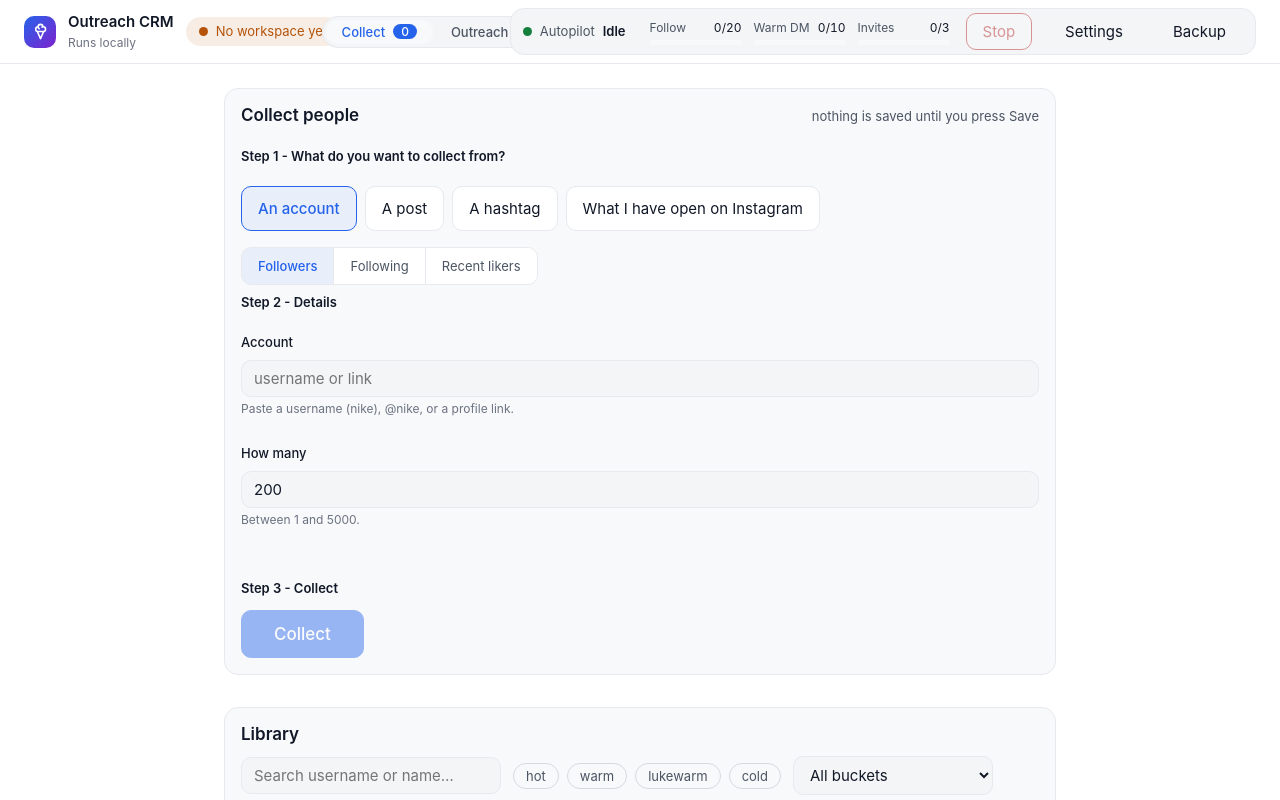
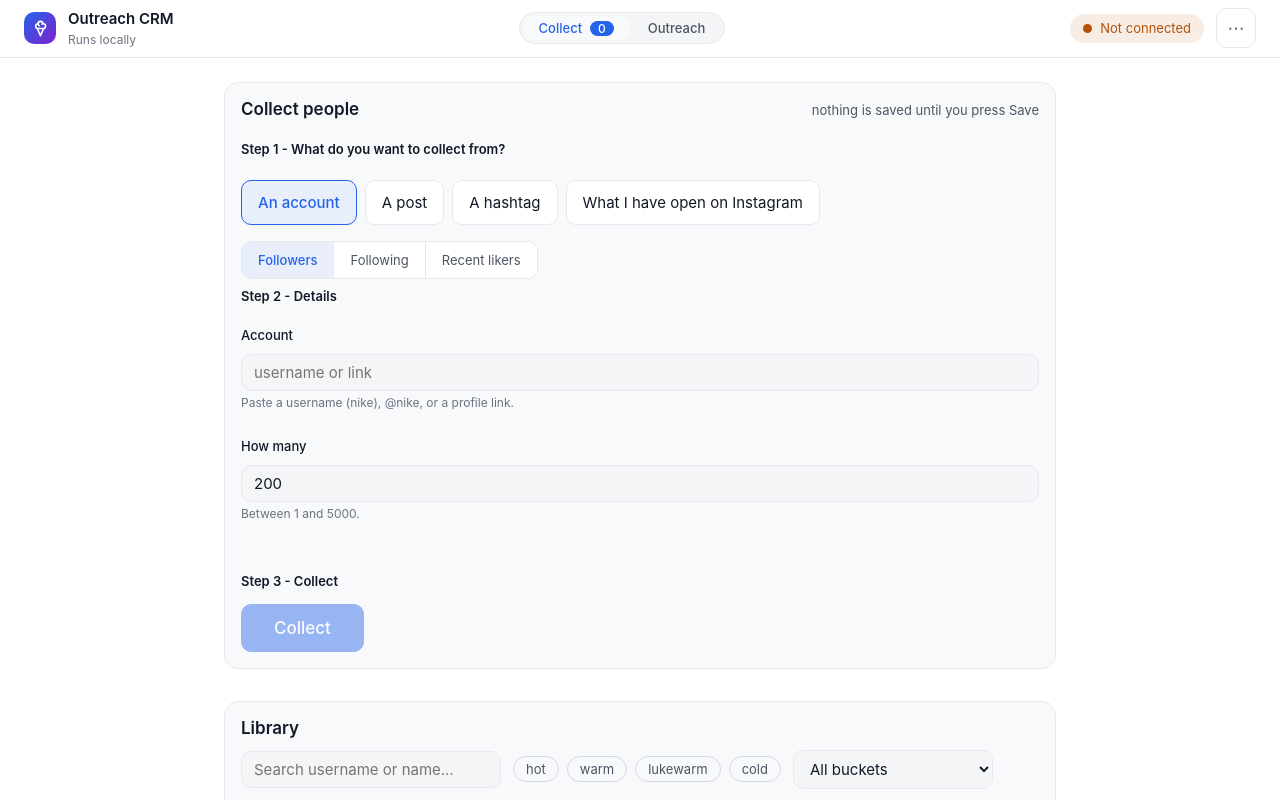
Before and after one commit to Ahmed-Sleem/ig-outreach-crm, a website with bundled scripts: page src/app/index.html in a window 1280 px wide. Built offline with nearby package versions, Linux system fonts and the light colour scheme; some packages are replaced by stand-ins of ours.

Commit message:
Rebuild the shell header: slim never-wrapping bar, overflow menu, run banner (F11, §4.3)
- main.js: the header right is now a connection status (Connected as @name /
  Not connected / Locked until ...) plus one overflow menu holding Settings and
  Backup & export. The three quota meters, the Autopilot read-out and the Stop
  button leave the header. A run banner is rendered into a new #run-banner slot
  only while a run is active (Preparing/Running/Waiting/Stopping) with the phase,
  a plain progress sentence, the countdown and the red Stop; when idle the slot is
  cleared so it takes no space. The left keeps the brand only.
- index.html: add the empty #run-banner root under the header
- design/app.css: the rail no longer pins to a hard-coded --header-h offset and the
  header never wraps below 1100px (it hides the status text instead); the banner
  slot is zero-height while idle and aligned to the 880px content column when active
- tests/shell.test.js: mirror the new header - status + overflow menu on the right,
  no Stop/quota in the header at idle, empty run banner, and the #run-banner root

```diff
--- a/src/app/design/app.css
+++ b/src/app/design/app.css
@@ -648,3 +648,11 @@ button { font-family: inherit; }
 
 /* The lead table caps its own height in CSS, matching the JS viewport maths. */
 .vtable__viewport { max-height: min(70vh, 640px); }
+
+/* The run banner slot: zero-height while idle (no empty space), and aligned to
+   the same 880px content column as the view when a run is active. */
+#run-banner:not(:empty) {
+  width: 100%; max-width: var(--content-max); margin: 0 auto;
+  padding: var(--sp-3) var(--sp-5) 0;
+}
+#run-banner .banner { margin-bottom: 0; }
--- a/src/app/index.html
+++ b/src/app/index.html
@@ -22,6 +22,9 @@
       <div class="shell__right" id="shell-right"></div>
     </header>
     <div class="shell__body">
+      <!-- The run banner is rendered into this slot only while a run is active;
+           when idle main.js clears it so it takes up no space. -->
+      <div id="run-banner"></div>
       <main class="view" id="view-root"></main>
     </div>
   </div>
--- a/src/app/main.js
+++ b/src/app/main.js
@@ -2,10 +2,11 @@
  * Dashboard shell.
  *
  * Owns the three things every view needs but none should build: the api client,
- * the run controller, and the cross-tab sync bus. It renders the persistent top
- * bar — identity, the account guardrail pill, the two-tab switcher, and the live
- * autopilot telemetry strip that stays visible while the owner works in either
- * tab — and swaps the collector and outreach views underneath it.
+ * the run controller, and the cross-tab sync bus. It renders the slim top bar —
+ * identity on the left, the two-tab switcher (Collect / Outreach) in the middle,
+ * and a connection status with a single overflow menu (Settings, Backup & export)
+ * on the right — plus a run banner that appears under the bar only while a run is
+ * active, and swaps the collector and outreach views underneath it.
  *
  * There is no background service worker. This page does the work itself, so
  * nothing can fail to register and take the whole extension down with it. The
@@ -14,7 +15,7 @@
  * the managed Instagram window.
  */
 
-import { $, btn, clear, drawer, el, note, toast } from './lib/ui.js';
+import { $, banner, btn, clear, drawer, el, menu, note, toast } from './lib/ui.js';
 import { createApiClient } from './lib/api.js';
 import { RunPhase, createRunController } from './lib/runner.js';
 import { createSyncBus } from '../storage/sync.js';
@@ -150,26 +151,36 @@ export function createApp(deps = {}) {
     ]);
   }
 
-  function ensurePill() {
-    return $('#session-pill', doc) ?? el('div', { class: 'session-pill', id: 'session-pill' });
+  /** The one-line connection status shown at the right of the header. */
+  function connectionStatus(overview) {
+    if (overview?.lockedUntil) {
+      const when = new Date(overview.lockedUntil).toLocaleTimeString('en', { hour: '2-digit', minute: '2-digit' });
+      return { variant: 'danger', text: `Locked until ${when}` };
+    }
+    if (overview?.viewerUsername) return { variant: 'ok', text: `Connected as @${overview.viewerUsername}` };
+    return { variant: 'warn', text: 'Not connected' };
   }
 
-  function renderSessionPill(overview) {
-    const host = $('#session-pill', doc);
-    if (!host) return null;
+  /**
+   * Header right: a status dot with one line of text, and a single overflow menu
+   * holding Settings and Backup & export. The quota meters, the phase read-out and
+   * the Stop button no longer live here — the meters moved to the Outreach screen
+   * and Stop lives in the run banner, which exists only while a run is active.
+   */
+  function renderHeaderRight(overview) {
+    const host = $('#shell-right', doc);
+    if (!host) return;
     clear(host);
-    let variant = 'warn';
-    let text = 'No workspace yet';
-    if (overview?.lockedUntil) {
-      variant = 'danger';
-      text = `Locked until ${new Date(overview.lockedUntil).toLocaleTimeString('en', { hour: '2-digit', minute: '2-digit' })}`;
-    } else if (overview?.viewerUsername) {
-      variant = 'ok';
-      text = `Connected as @${overview.viewerUsername}`;
-    }
-    host.className = `session-pill session-pill--${variant}`;
-    host.append(el('span', { class: 'session-pill__dot' }), el('span', { class: 'session-pill__text', text }));
-    return host;
+    const status = connectionStatus(overview);
+    const pill = el('div', { class: `session-pill session-pill--${status.variant}`, id: 'session-pill' }, [
+      el('span', { class: 'session-pill__dot' }),
+      el('span', { class: 'session-pill__text', text: status.text }),
+    ]);
+    const overflow = menu('⋯', [
+      { label: 'Settings', onClick: () => openSettingsDrawer() },
+      { label: 'Backup & export', onClick: () => openBackupDrawer() },
+    ], { align: 'end', triggerLabel: 'More options' });
+    host.append(pill, overflow);
   }
 
   function renderTabs() {
@@ -191,47 +202,46 @@ export function createApp(deps = {}) {
     host.append(bar);
   }
 
-  function renderTelemetry() {
-    const host = $('#shell-right', doc);
+  const BUSY_PHASES = [RunPhase.PREPARING, RunPhase.RUNNING, RunPhase.WAITING, RunPhase.STOPPING];
+
+  /** A short, plain sentence about what the run is doing right now. */
+  function progressSentence() {
+    const counts = controller.state.counts ?? {};
+    const kind = controller.state.kind === 'outreach' ? 'outreach run' : 'collection';
+    const parts = [];
+    if (counts.done) parts.push(`${counts.done} done`);
+    if (counts.refused) parts.push(`${counts.refused} refused`);
+    if (counts.skipped) parts.push(`${counts.skipped} skipped`);
+    if (counts.failed) parts.push(`${counts.failed} failed`);
+    const label = PHASE_LABEL[controller.state.phase] ?? 'Working';
+    return parts.length ? `${label} — ${parts.join(', ')}` : `${label} the ${kind}`;
+  }
+
+  /**
+   * The run banner under the header. It exists only while a run is active; when
+   * idle the slot is cleared so it takes up no vertical space.
+   */
+  function renderRunBanner() {
+    const host = $('#run-banner', doc);
     if (!host) return;
     clear(host);
-
-    const statusText = el('span', { class: 'telemetry__count', text: PHASE_LABEL[controller.state.phase] ?? 'Idle' });
-    const countdown = el('span', { class: 'telemetry__count', id: 'telemetry-countdown' });
-    const dot = el('span', { class: `entropy-dot ${controller.state.phase === RunPhase.RUNNING || controller.state.phase === RunPhase.WAITING ? 'entropy-dot--live' : ''}` });
-
-    const quota = el('div', { class: 'quota' });
-    if (cachedBudget) {
-      quota.append(
-        meterNode('Follow', cachedBudget.follow.used.daily, cachedBudget.follow.dailyCap),
-        meterNode('Warm DM', cachedBudget.warmDm.used.daily, cachedBudget.warmDm.dailyCap),
-        meterNode('Invites', cachedBudget.coldDm.used.daily, cachedBudget.coldDm.dailyCap),
+    if (!BUSY_PHASES.includes(controller.state.phase)) return;
+    const stopBtn = btn('Stop', {
+      variant: 'danger',
+      onClick: () => { controller.stop('stopped by the owner'); toast('Stopping after the current action…'); },
+    });
+    const node = banner('', { variant: 'info', actions: [stopBtn] });
+    const text = node.querySelector('.banner__text');
+    if (text) {
+      clear(text);
+      text.append(
+        el('span', { class: 'entropy-dot entropy-dot--live' }),
+        el('span', { text: progressSentence() }),
+        el('span', { class: 'telemetry__count', id: 'telemetry-countdown' }),
       );
     }
-
-    const busy = controller.state.phase === RunPhase.RUNNING || controller.state.phase === RunPhase.WAITING || controller.state.phase === RunPhase.PREPARING || controller.state.phase === RunPhase.STOPPING;
-    const stopBtn = btn('Stop', {
-      variant: 'danger', disabled: !busy,
-      onClick: () => { controller.stop('stopped by the owner'); toast('Stopping after the current action…'); },
-    });
-
-    host.append(el('div', { class: 'telemetry' }, [
-      el('div', { class: 'telemetry__status' }, [dot, el('span', { class: 'telemetry__label', text: 'Autopilot' }), statusText, countdown]),
-      quota,
-      stopBtn,
-      btn('Settings', { variant: 'ghost', onClick: () => openSettingsDrawer() }),
-      btn('Backup', { variant: 'ghost', onClick: () => openBackupDrawer() }),
-    ]));
+    host.append(node);
     paintCountdown();
-  }
-
-  function meterNode(label, used, cap) {
-    const fraction = cap > 0 ? Math.min(1, used / cap) : 0;
-    const near = fraction >= 0.8;
-    return el('div', { class: `meter ${near ? 'meter--near' : ''}` }, [
-      el('div', { class: 'meter__head' }, [el('span', { text: label }), el('span', { class: 'meter__read', text: `${used}/${cap}` })]),
-      el('div', { class: 'meter__track' }, [el('div', { class: 'meter__fill', style: { width: `${Math.round(fraction * 100)}%` } })]),
-    ]);
   }
 
   function paintCountdown() {
@@ -239,7 +249,7 @@ export function createApp(deps = {}) {
     if (!node) return;
     if (nextActionAt && (controller.state.phase === RunPhase.WAITING || controller.state.phase === RunPhase.RUNNING)) {
       const left = Math.max(0, nextActionAt - Date.now());
-      node.textContent = left > 0 ? `· next in ${formatCountdown(left)}` : '';
+      node.textContent = left > 0 ? ` · next in ${formatCountdown(left)}` : '';
     } else {
       node.textContent = '';
     }
@@ -258,7 +268,7 @@ export function createApp(deps = {}) {
     if (event.type === 'delay') nextActionAt = (event.nextAt ?? Date.now() + (event.ms ?? 0));
     if (event.type === 'action' || event.type === 'outcome') nextActionAt = null;
     if (['phase', 'delay', 'action', 'outcome', 'summary', 'session'].includes(event.type)) {
-      renderTelemetry();
+      renderRunBanner();
     }
     if (event.type === 'summary' || event.type === 'outcome') void refreshShell();
     if (event.type === 'refusal' && event.severity === 'account') toast(event.reason ?? 'Instagram refused an action.', 'error');
@@ -313,8 +323,8 @@ export function createApp(deps = {}) {
       const [workspace, settings] = await Promise.all([api.workspace(), api.settings()]);
       cachedBudget = controller.budget(workspace?.governorState ?? null, { settings, workspaceKey: api.workspaceId });
     } catch { cachedBudget = null; }
-    renderSessionPill(overview);
-    renderTelemetry();
+    renderHeaderRight(overview);
+    renderRunBanner();
   }
 
   /* --------------------------------------------------------- metronome */
@@ -351,9 +361,10 @@ export function createApp(deps = {}) {
 
   async function start() {
     const left = $('#shell-left', doc);
-    if (left) { clear(left).append(brand(), ensurePill()); renderSessionPill(null); }
+    if (left) clear(left).append(brand());
     renderTabs();
-    renderTelemetry();
+    renderHeaderRight(null);
+    renderRunBanner();
 
     // Watch the tabs for account switches and blocks so the guardrail pill and a
     // toast reflect what the content script sees, without a page refresh.
```
Also changed, not shown: tests/shell.test.js (+21 -9 lines).
